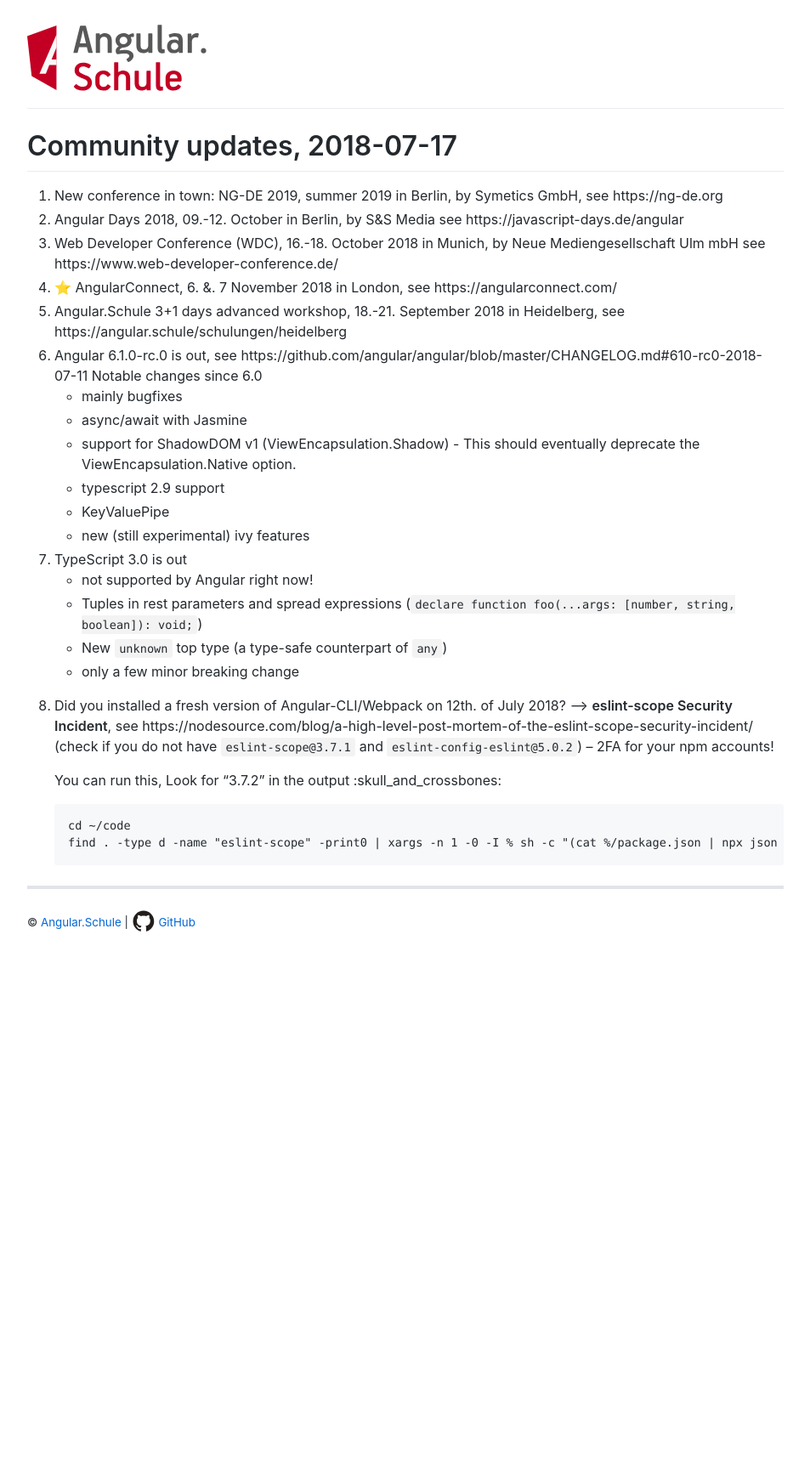
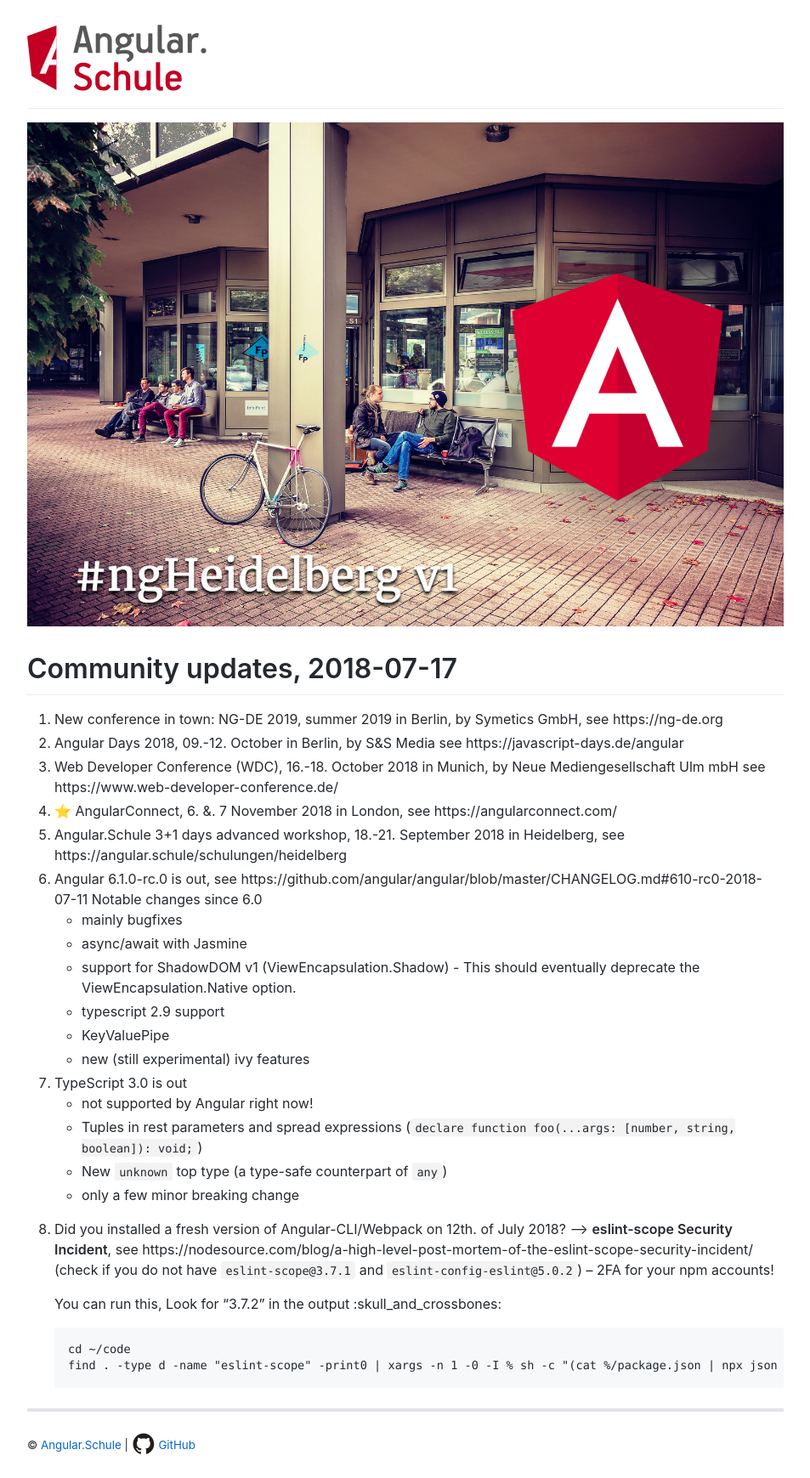
Before and after one commit to angular-schule/website-articles, a Jekyll site: the page built from community-updates/ngHeidelberg.md, in a window 1280 px wide. Shown: the whole page at 85% size, without its empty margins (163-1116 px from the left). Built offline with Jekyll 4.4.1, drawn with Linux system fonts in a browser that asks for light colours; our own code applies the rules of GitHub Pages for plain Markdown files; before the commit the page ends 1124 px from its top, so only the background shows below that.

Commit message:
Update ngHeidelberg.md

```diff
--- a/community-updates/ngHeidelberg.md
+++ b/community-updates/ngHeidelberg.md
@@ -1,3 +1,5 @@
+![ngHeidelbergv1.jpg](ngHeidelbergv1.jpg)
+
 # Community updates, 2018-07-17
 
 1. New conference in town: NG-DE 2019, summer 2019 in Berlin, by Symetics GmbH, see https://ng-de.org
```
